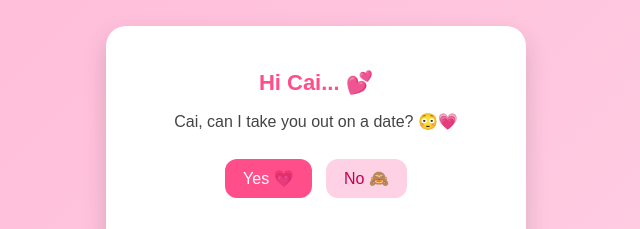
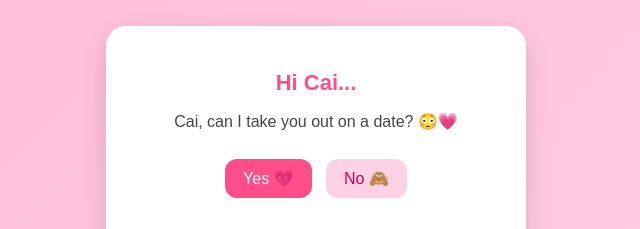
Before and after one commit to justinegulas/cai, a plain HTML site: page index.html in a window 1280 px wide. Shown: the part 190-419 px from the top of the page, 324-964 px from the left. Drawn offline with Linux system fonts and the light colour scheme.

Commit message:
Update index.html

```diff
--- a/index.html
+++ b/index.html
@@ -67,7 +67,7 @@
 </head>
 <body>
 <div class="card">
-  <h1>Hi Cai... 💕</h1>
+  <h1>Hi Cai...</h1>
   <p id="question">Cai, can I take you out on a date? 😳💗</p>
   <div id="buttons">
     <button class="yes" onclick="firstYes()">Yes 💗</button>
```
